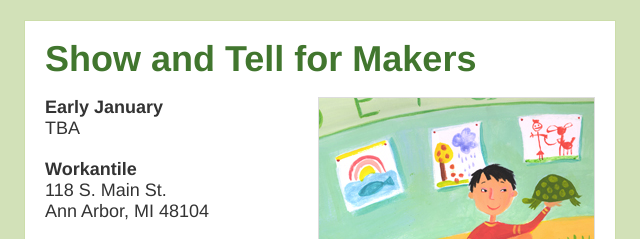
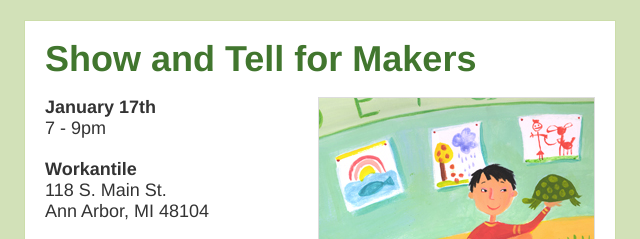
Before and after one commit to showtell/showtell.github.com, a plain HTML site: page index.html in a window 1280 px wide. Shown: the top 239 px of the page, 320-960 px from the left. Drawn offline with Linux system fonts and the light colour scheme.

Commit message:
Updated date for next S&T

```diff
--- a/index.html
+++ b/index.html
@@ -83,8 +83,8 @@
     <h1>Show and Tell for&nbsp;Makers</h1>
     <div class="main-image" title="Show and Tell for Makers"></div>
     <div class="when">
-      <h2>Early January</h2>
-      <h4>TBA</h4>
+      <h2>January 17th</h2>
+      <h4>7 - 9pm</h4>
     </div>
     <div class="where">
       <h2>Workantile</h2>
```
